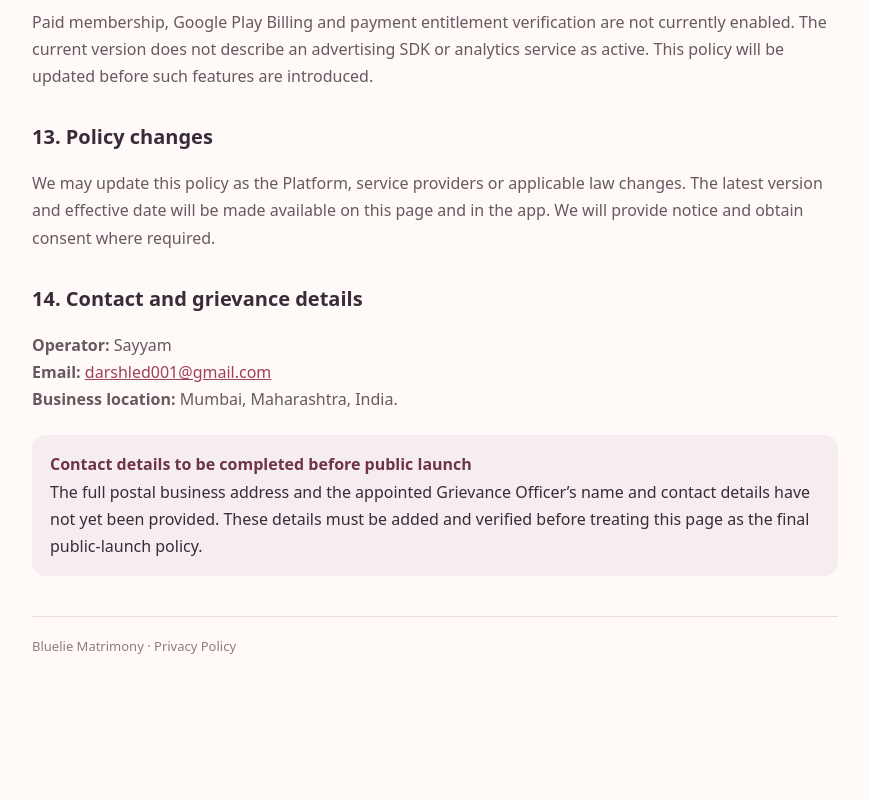
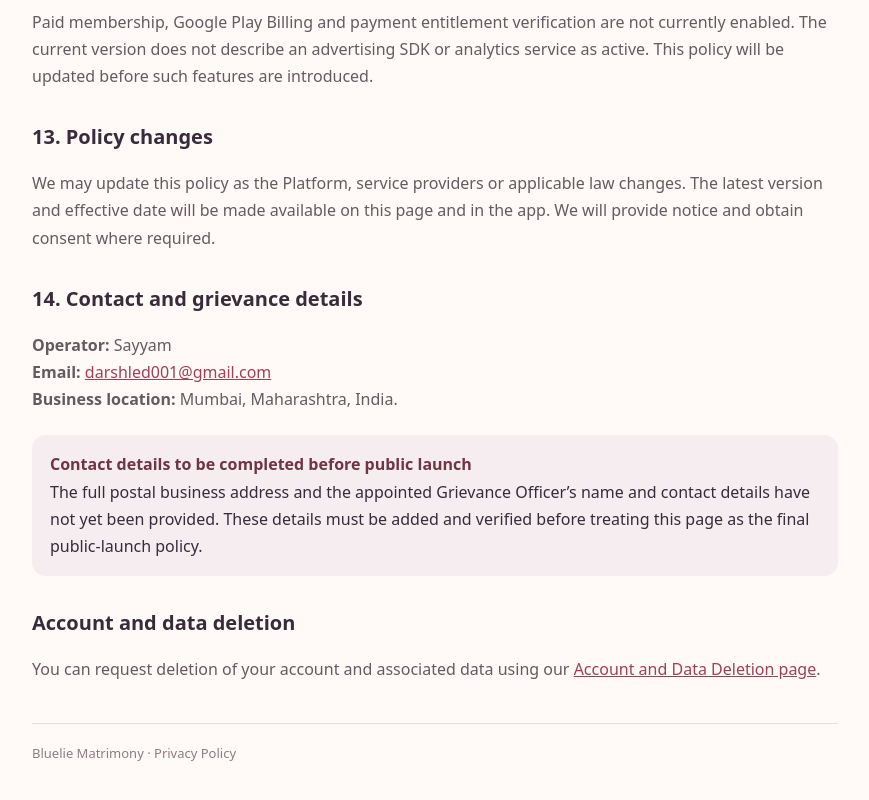
Before and after one commit to darshled001-ux/bluelie-matrimony-privacy, a plain HTML site: page index.html in a window 1280 px wide. Shown: the part 2646-3446 px from the top of the page, without its empty margins (205-1074 px from the left). Before the commit the page ends 3367 px from the top, so only its background shows below. Drawn offline with Linux system fonts and the light colour scheme.

Commit message:
Link account deletion page from privacy policy

```diff
--- a/index.html
+++ b/index.html
@@ -36,5 +36,5 @@
 <h2>13. Policy changes</h2><p>We may update this policy as the Platform, service providers or applicable law changes. The latest version and effective date will be made available on this page and in the app. We will provide notice and obtain consent where required.</p>
 <h2>14. Contact and grievance details</h2><p><strong>Operator:</strong> Sayyam<br><strong>Email:</strong> <a href="mailto:darshled001@gmail.com">darshled001@gmail.com</a><br><strong>Business location:</strong> Mumbai, Maharashtra, India.</p>
 <div class="notice"><strong>Contact details to be completed before public launch</strong><br>The full postal business address and the appointed Grievance Officer’s name and contact details have not yet been provided. These details must be added and verified before treating this page as the final public-launch policy.</div>
-<footer>Bluelie Matrimony · Privacy Policy</footer>
+<h2>Account and data deletion</h2><p>You can request deletion of your account and associated data using our <a href="./account-deletion.html">Account and Data Deletion page</a>.</p><footer>Bluelie Matrimony · Privacy Policy</footer>
 </main></body></html>
```
